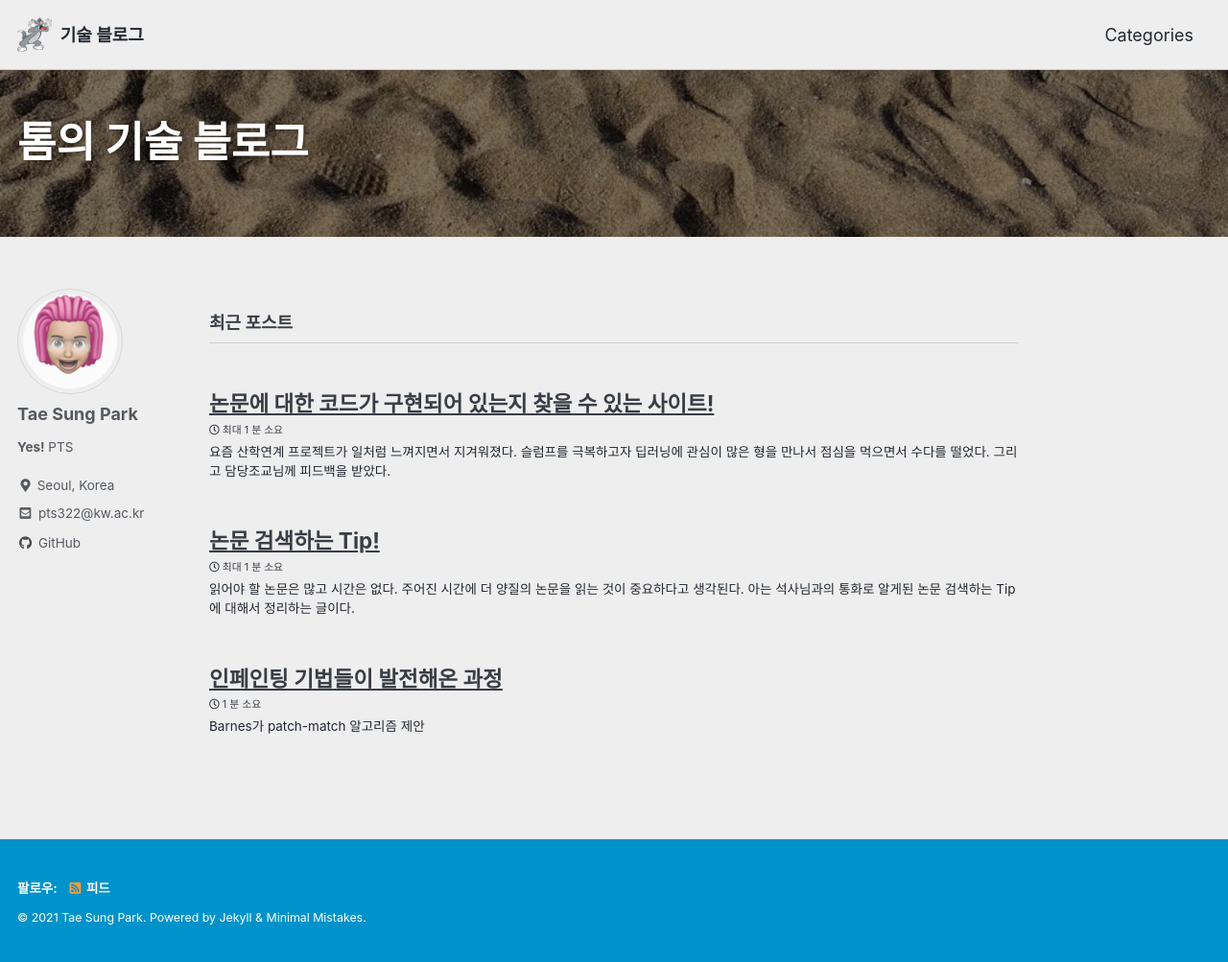
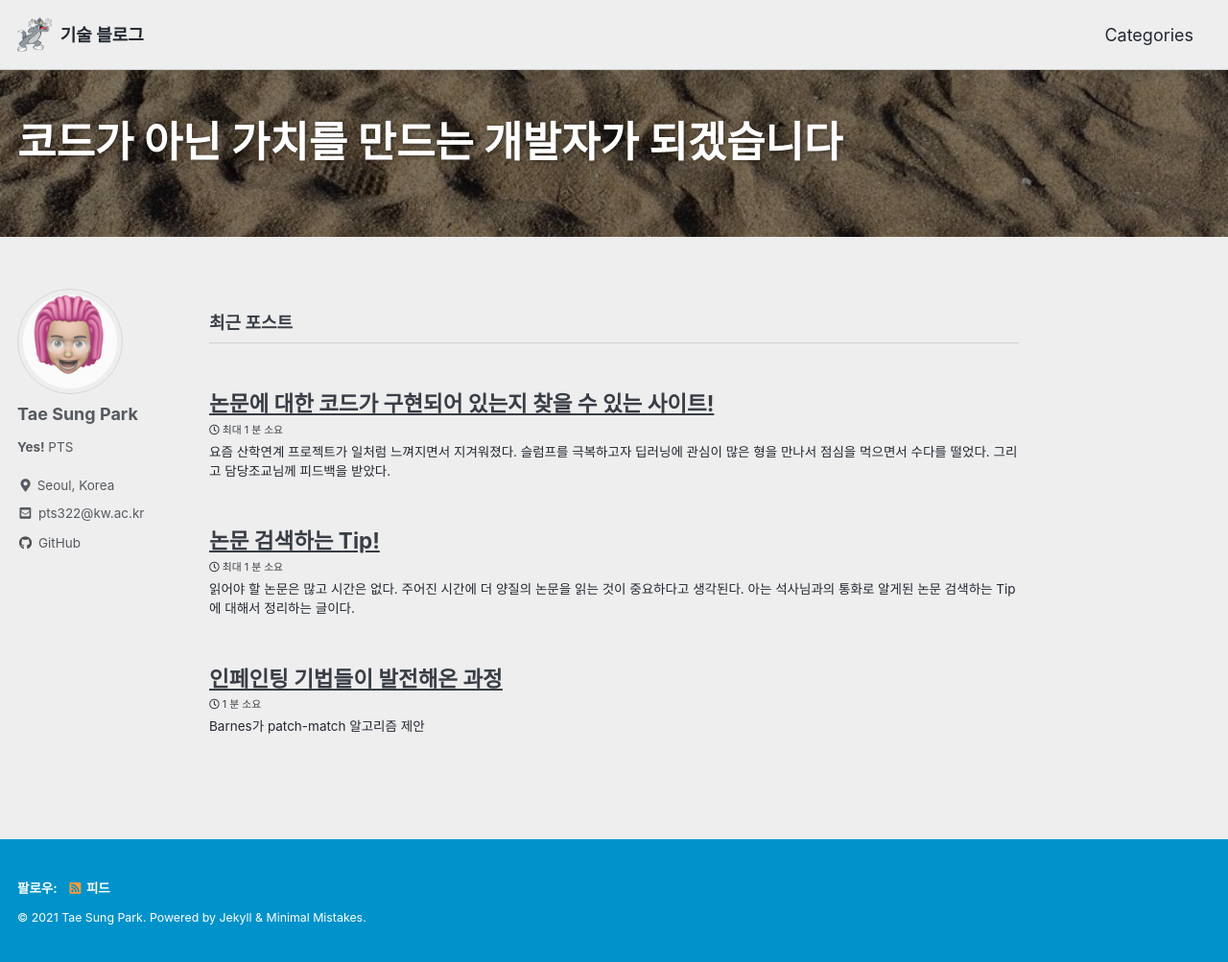
Before and after one commit to kkamankun/kkamankun.github.io, a Jekyll site: the page built from index.html, in a window 1280 px wide and 1003 px high. Shown: the whole window at 96% size. Built offline with Jekyll 4.4.1, drawn with Linux system fonts in a browser that asks for light colours; cached includes are drawn as plain includes; the list of posts is cut into pages by our own code.

Commit message:
Update default.html

```diff
--- a/_layouts/default.html
+++ b/_layouts/default.html
@@ -22,7 +22,9 @@
       <div class="wrapper">
         <h1 id="page-title" class="page__title" itemprop="headline">
 
-        톰의 기술 블로그
+        코드가 아닌
+        가치를 만드는 개발자가
+        되겠습니다
 
         </h1>
       </div>
```
